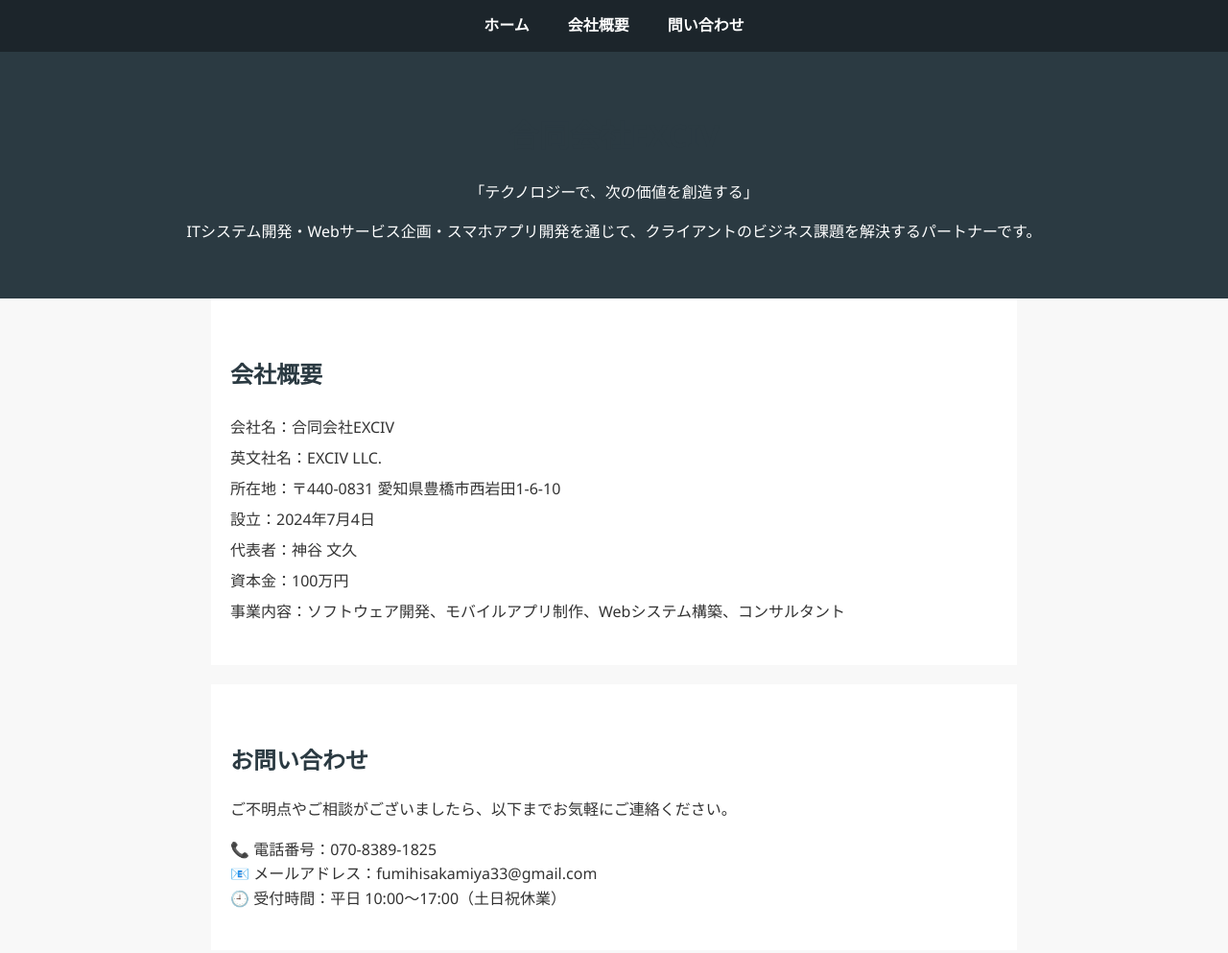
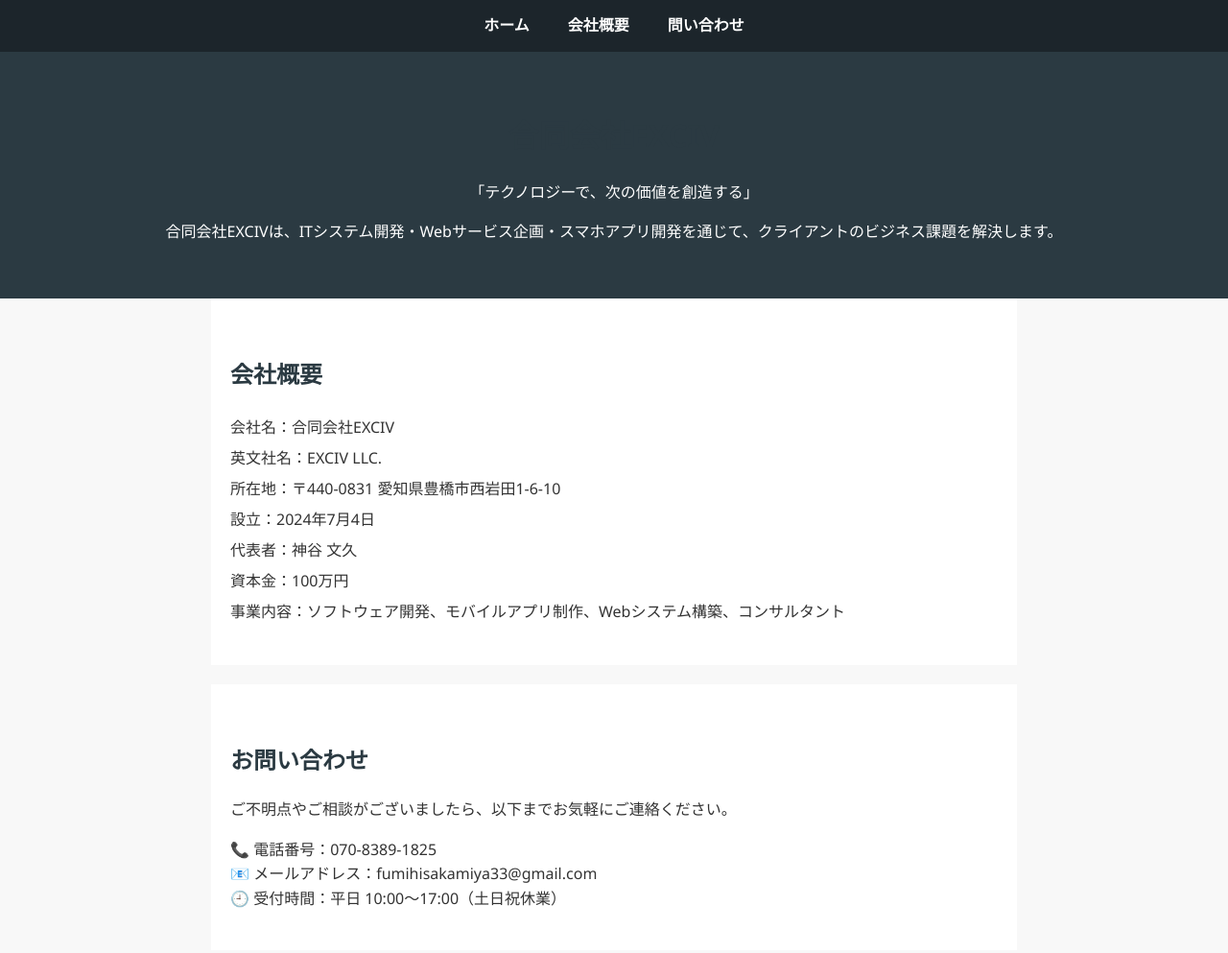
Before and after one commit to EXCIV-LLC/app-ads-host, a plain HTML site: page index.html in a window 1280 px wide. Shown: the whole page at 96% size. Drawn offline with Linux system fonts and the light colour scheme.

Commit message:
Update index.html

```diff
--- a/index.html
+++ b/index.html
@@ -62,7 +62,7 @@
   <header id="home">
     <h1>合同会社EXCIV</h1>
     <p>「テクノロジーで、次の価値を創造する」</p>
-    <p>ITシステム開発・Webサービス企画・スマホアプリ開発を通じて、クライアントのビジネス課題を解決するパートナーです。</p>
+    <p>合同会社EXCIVは、ITシステム開発・Webサービス企画・スマホアプリ開発を通じて、クライアントのビジネス課題を解決します。</p>
   </header>
 
   <section id="about">
```
